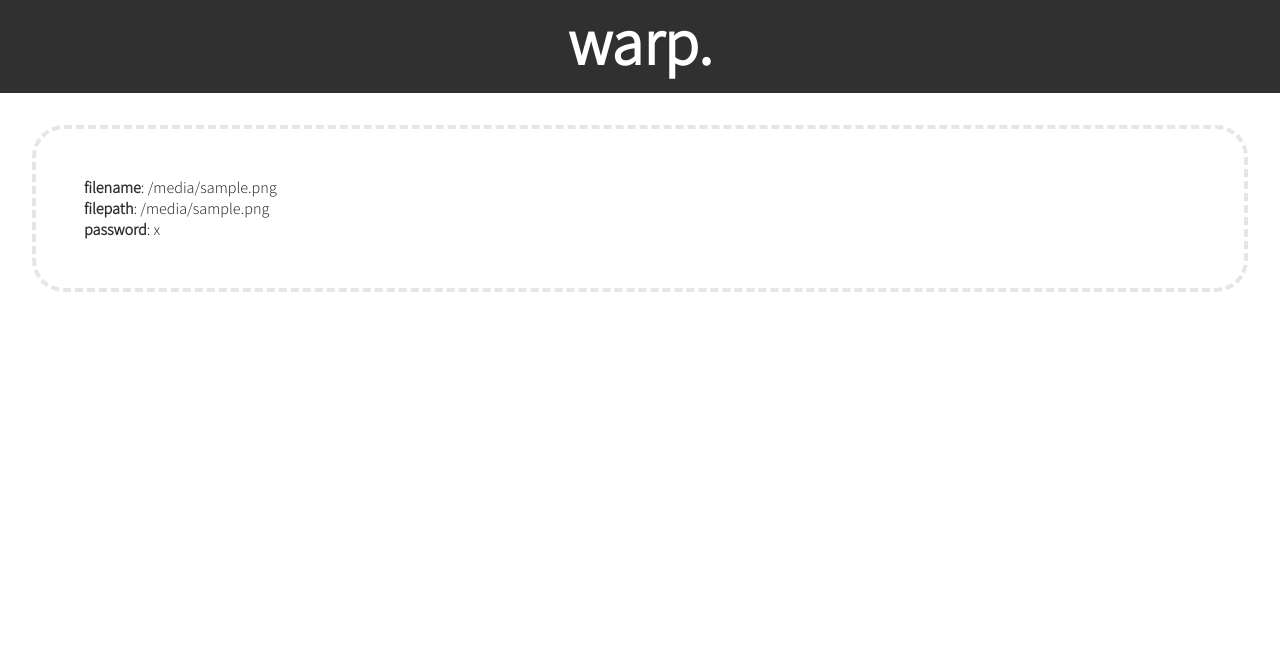
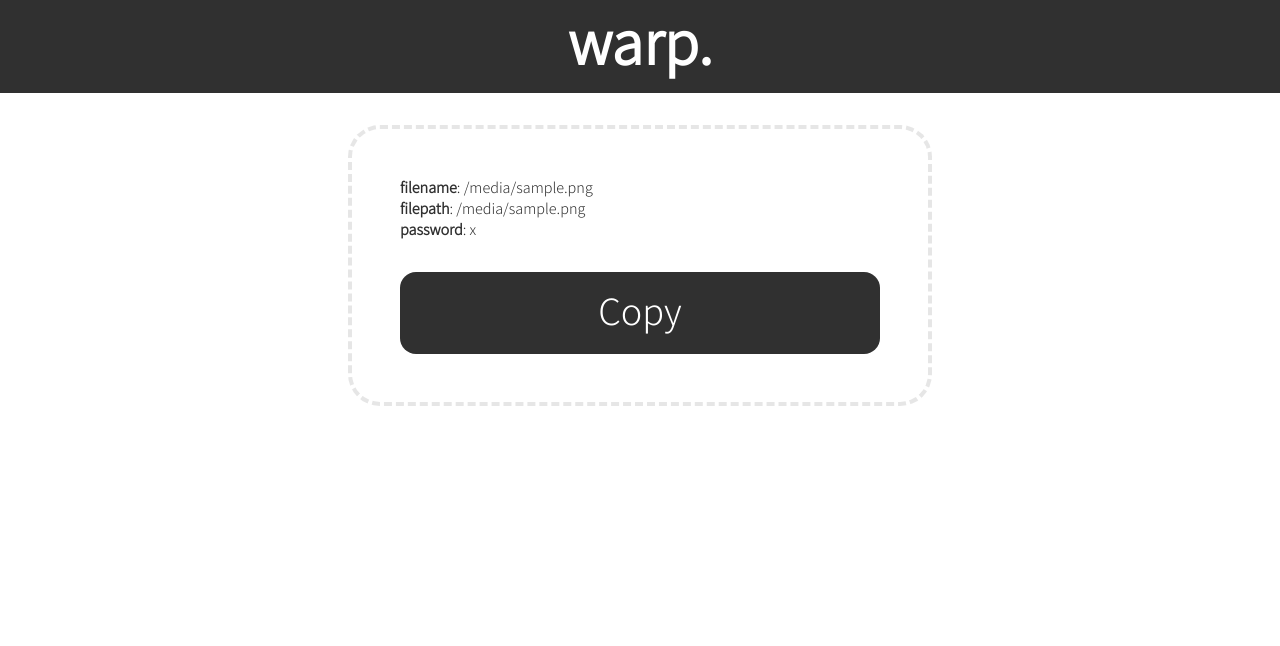
Before and after one commit to ilbuonmarcio/warp, a Flask app: template src/templates/file.html in a window 1280 px wide. Shown: the top 646 px of the page. Run offline with Flask 2, Linux system fonts and the light colour scheme; the template is opened without the code that fills it: most values are stand-ins (such as "Sample title", 1, 10 or a date in 2020); some libraries are stand-ins or nearby versions.

Commit message:
Added clipboard.js and full file encryption

```diff
--- a/src/app.py
+++ b/src/app.py
@@ -1,6 +1,7 @@
 from flask import Flask, request, Response, render_template, redirect, send_from_directory, session
 from werkzeug.utils import secure_filename
 from flask_cors import CORS
+from cryptography.fernet import Fernet
 import os
 import json
 import time
@@ -9,12 +10,15 @@
 import uuid
 import string
 import base64
+import logging
 
 UPLOAD_FOLDER = './uploads/'
 TEMPLATE_FOLDER = './templates/'
 PASSWORD_LENGTH = 32
 MAX_CONTENT_LENGTH = 5 * 1024 * 1024
 SECRET_KEY_LENGTH = 24
+
+logging.basicConfig(filename='logging.log', level=logging.DEBUG)
 
 app = Flask(__name__, template_folder=TEMPLATE_FOLDER)
 app.debug = True
@@ -30,7 +34,7 @@
     return render_template('index.html')
 
 
-@app.route('/getfile/<path:path>', methods=["GET"])
+@app.route('/showupload/<path:path>', methods=["GET"])
 def getfile(path):
     if session and session["filename"] and session["filepath"] and session["password"]:
         return render_template('file.html',
@@ -68,14 +72,18 @@
                 os.path.join(app.config['UPLOAD_FOLDER'], obscured_filename)
             )
 
-            password = ''.join(
-                random.choice(
-                    string.ascii_uppercase +
-                    string.ascii_lowercase +
-                    string.digits
-                )
-                for _ in range(PASSWORD_LENGTH)
+            password = Fernet.generate_key()
+
+            f = Fernet(password)
+
+            encrypted_buffer = f.encrypt(
+                open(UPLOAD_FOLDER + obscured_filename, "rb").read()
             )
+
+            with open(
+                UPLOAD_FOLDER + obscured_filename, "wb"
+            ) as encrypted_file:
+                encrypted_file.write(encrypted_buffer)
 
             json_response = {
                 'filepath': obscured_filename
@@ -83,7 +91,7 @@
 
             session['filename'] = original_filename
             session['filepath'] = obscured_filename
-            session['password'] = password
+            session['password'] = password.decode('utf-8')
 
             return json.dumps(json_response)
 
--- a/src/templates/css_deps.html
+++ b/src/templates/css_deps.html
@@ -28,10 +28,12 @@
     margin-left: auto;
     margin-right: auto;
     padding: 48px;
+    width: 480px;
+    max-width: 100%;
     margin-bottom: 64px;
     margin-top: 32px;
-    margin-left: 32px;
-    margin-right: 32px;
+    margin-left: auto;
+    margin-right: auto;
 }
 
 .uploadedfile-info-title {
@@ -118,4 +120,26 @@
     width: 100%;
 }
 
+#uploadedfile-clipboard-text {
+    opacity: 0;
+}
+
+#uploadedfile-clipboard-button {
+    font-family: 'Assistant', sans-serif;
+    background-color: #303030;
+    color: white;
+    border-radius: 16px;
+    font-size: 2.5em;
+    padding: 12px 12px 18px 12px;
+    width: 100%;
+    margin-top: 32px;
+    border: none;
+}
+
+#uploadedfile-clipboard-button:hover {
+    background-color: #f9f9f9;
+    transition: 0.1s ease-in-out;
+    color: #303030;
+}
+
 </style>
--- a/src/templates/file.html
+++ b/src/templates/file.html
@@ -3,7 +3,7 @@
 <html>
 
     <head>
-        <title>warp | file {{ file_properties.filename }}</title>
+        <title>warp | file: {{ file_properties.filename }}</title>
 
         {% include 'css_deps.html' %}
 
@@ -13,14 +13,24 @@
         {% include 'header.html' %}
 
         <div id="uploadedfile-info-area">
+
             <span class="uploadedfile-info-title">filename</span>: {{ file_properties.filename }}<br>
             <span class="uploadedfile-info-title">filepath</span>: {{ file_properties.filepath }}<br>
             <span class="uploadedfile-info-title">password</span>: {{ file_properties.password }}<br>
+            <button id="uploadedfile-clipboard-button" data-clipboard-target="#uploadedfile-clipboard-text">
+                Copy
+            </button>
         </div>
+
+        <input id="uploadedfile-clipboard-text" value="filename: {{ file_properties.filename }} fileurl: http://127.0.0.1:33456/download/{{ file_properties.filepath }} password: {{ file_properties.password }}">
 
         {% include 'footer.html' %}
 
         {% include 'js_deps.html' %}
+
+        <script>
+            var clipboard = new ClipboardJS('#uploadedfile-clipboard-button');
+        </script>
     </body>
 
 </html>
--- a/src/templates/index.html
+++ b/src/templates/index.html
@@ -37,7 +37,7 @@
                 success: function (file, response) {
                     response = JSON.parse(response);
                     setTimeout(function () {
-                        document.location.href = '/getfile/' + response.filepath;
+                        document.location.href = '/showupload/' + response.filepath;
                     }, 500);
                 }
             }
--- a/src/templates/js_deps.html
+++ b/src/templates/js_deps.html
@@ -1 +1,2 @@
 <script src="https://cdnjs.cloudflare.com/ajax/libs/dropzone/5.5.1/min/dropzone.min.js"></script>
+<script src="https://cdnjs.cloudflare.com/ajax/libs/clipboard.js/2.0.0/clipboard.min.js"></script>
```
